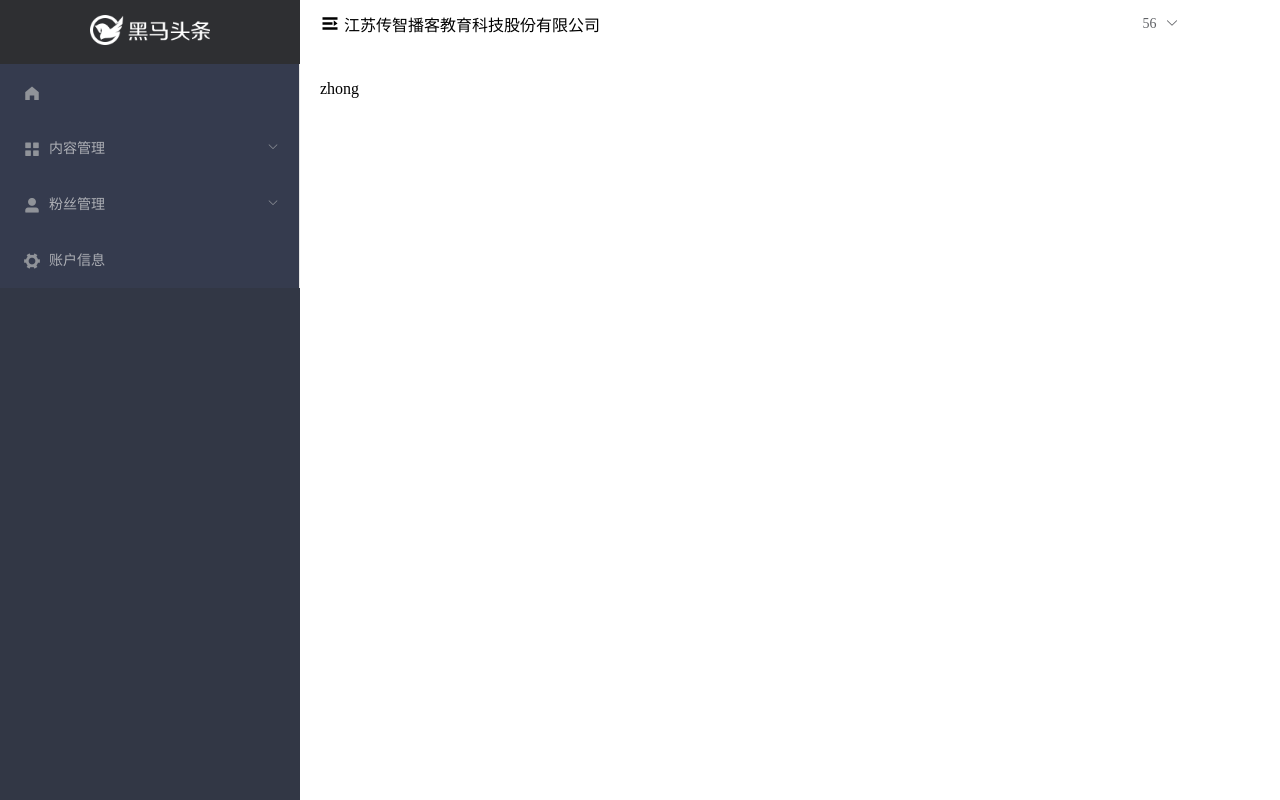
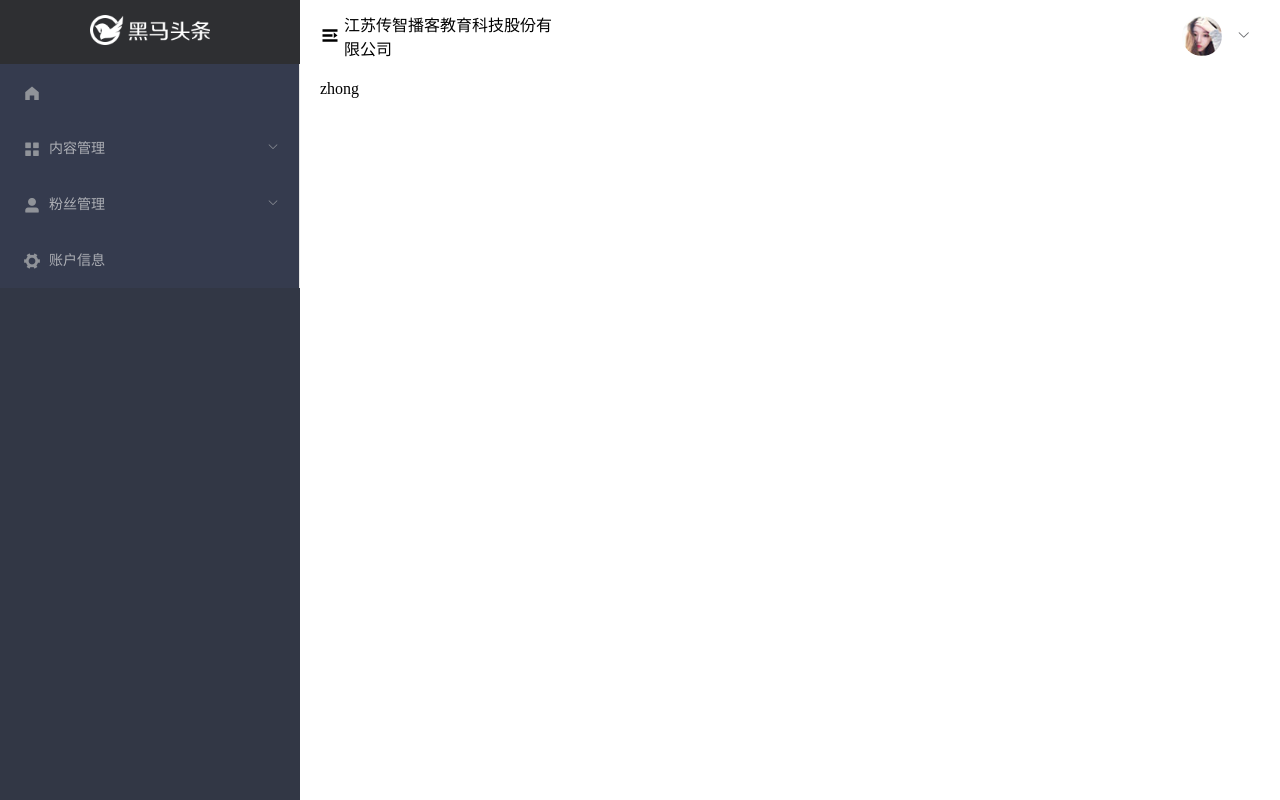
Before and after one commit to Zjj756661181/toutiao-81, a Vue app: page /#/home in a window 1280 px wide. Built offline with nearby package versions, Linux system fonts and the light colour scheme.

Commit message:
头部信息查询

```diff
--- a/src/components/home/layout-header.vue
+++ b/src/components/home/layout-header.vue
@@ -1,14 +1,15 @@
 <template>
-  <el-row type='flex' justify='space-between' class="layout-header">
-      <el-col :span='16' class="left-header">
+  <el-row type="flex" justify="space-between" class="layout-header">
+    <el-col :span="6" class="left-header">
       <i class="el-icon-s-unfold"></i>
       <span>江苏传智播客教育科技股份有限公司</span>
     </el-col>
-      <el-col :span='3' class="layout-right">
-          <!-- <img :src="user.photo ? user.photo : defaultImg" alt=""> -->
-          <el-dropdown trigger='click'>
+    <el-col :span="2" class="layout-right">
+      <img :src="user.photo ? user.photo : defaultImg" alt="">
+      <!-- <img src="../../assets/img/avatar.jpg" alt />  -->
+      <el-dropdown trigger="click">
         <span class="el-dropdown-link">
-                  56
+          {{ user.name }}
           <i class="el-icon-arrow-down el-icon--right"></i>
         </span>
         <!-- 具名插槽 dropdown -->
@@ -24,7 +25,32 @@
 
 <script>
 export default {
-
+  data () {
+    return {
+      user: {},
+      // 转换base64 [用require 包裹下图片 转换base64]
+      defaultImg: require('../../assets/img/avatar.jpg')
+    }
+  },
+  methods: {
+    // 获取个人信息 get
+    getUserInfo () {
+      let userInfo = window.localStorage.getItem('user-info')
+      let token = userInfo ? JSON.parse(userInfo).token : null
+      token && this.$axios({
+        // method: 'get', // 默认get接口可以不写
+        url: '/user/profile',
+        // 将headers赋值 后端需要的token身份信息
+        headers: { 'Authorization': `Bearer ${token}` }
+      }).then(result => {
+        // 获取到用户最新的个人资料
+        this.user = result.data.data
+      })
+    },
+    created () {
+      this.getUserInfo()
+    }
+  }
 }
 </script>
 
```
Lines whose indentation alone changed are shown as unchanged.
